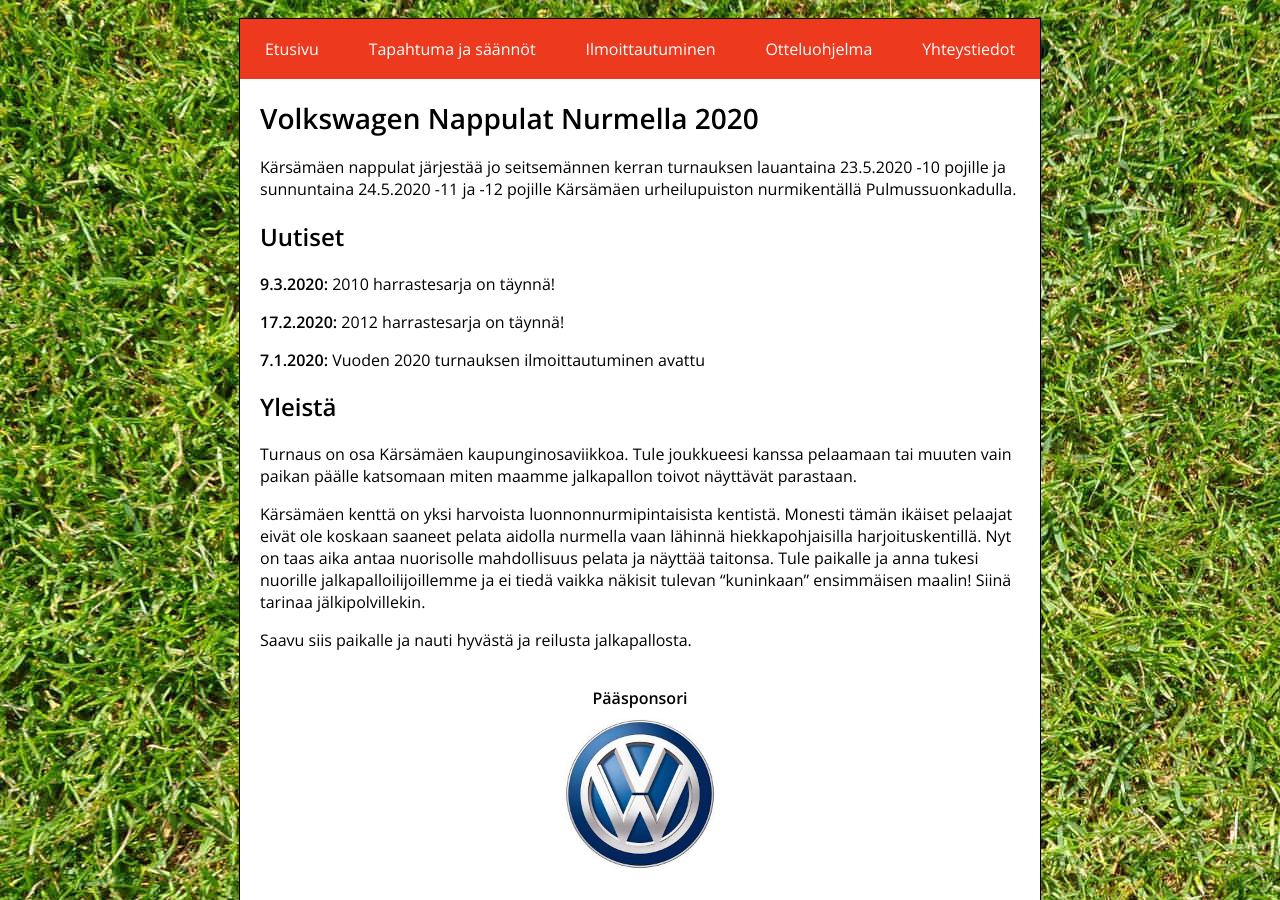
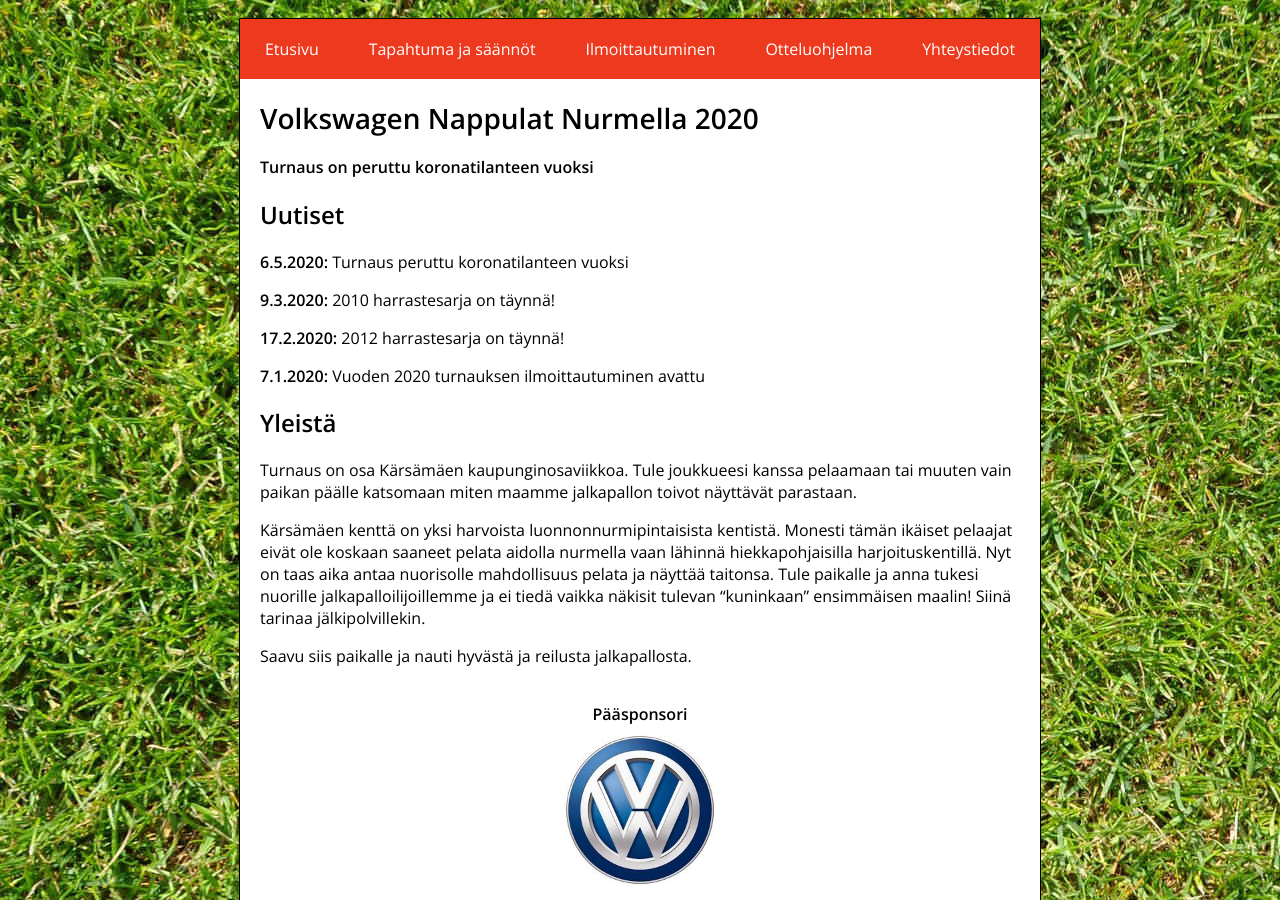
Before and after one commit to nappulatnurmella/nappulatnurmella.github.io, a Jekyll site: the page built from index.md, in a window 1280 px wide and 900 px high. Built offline with Jekyll 4.4.1, drawn with Linux system fonts in a browser that asks for light colours; our own code applies the rules of GitHub Pages for plain Markdown files.

Commit message:
Cancelled

```diff
--- a/index.md
+++ b/index.md
@@ -4,18 +4,25 @@ layout: default
 
 # Volkswagen Nappulat Nurmella 2020
 
+**Turnaus on peruttu koronatilanteen vuoksi**
+
+<!--
+
 Kärsämäen nappulat järjestää jo seitsemännen kerran turnauksen
 lauantaina 23.5.2020 -10 pojille ja sunnuntaina 24.5.2020 -11 ja -12
 pojille Kärsämäen urheilupuiston nurmikentällä Pulmussuonkadulla.
 
+-->
+
 ## Uutiset
+
+**6.5.2020:** Turnaus peruttu koronatilanteen vuoksi
 
 **9.3.2020:** 2010 harrastesarja on täynnä!
 
 **17.2.2020:** 2012 harrastesarja on täynnä!
 
 **7.1.2020:** Vuoden 2020 turnauksen ilmoittautuminen avattu
-
 
 ## Yleistä
 
```
